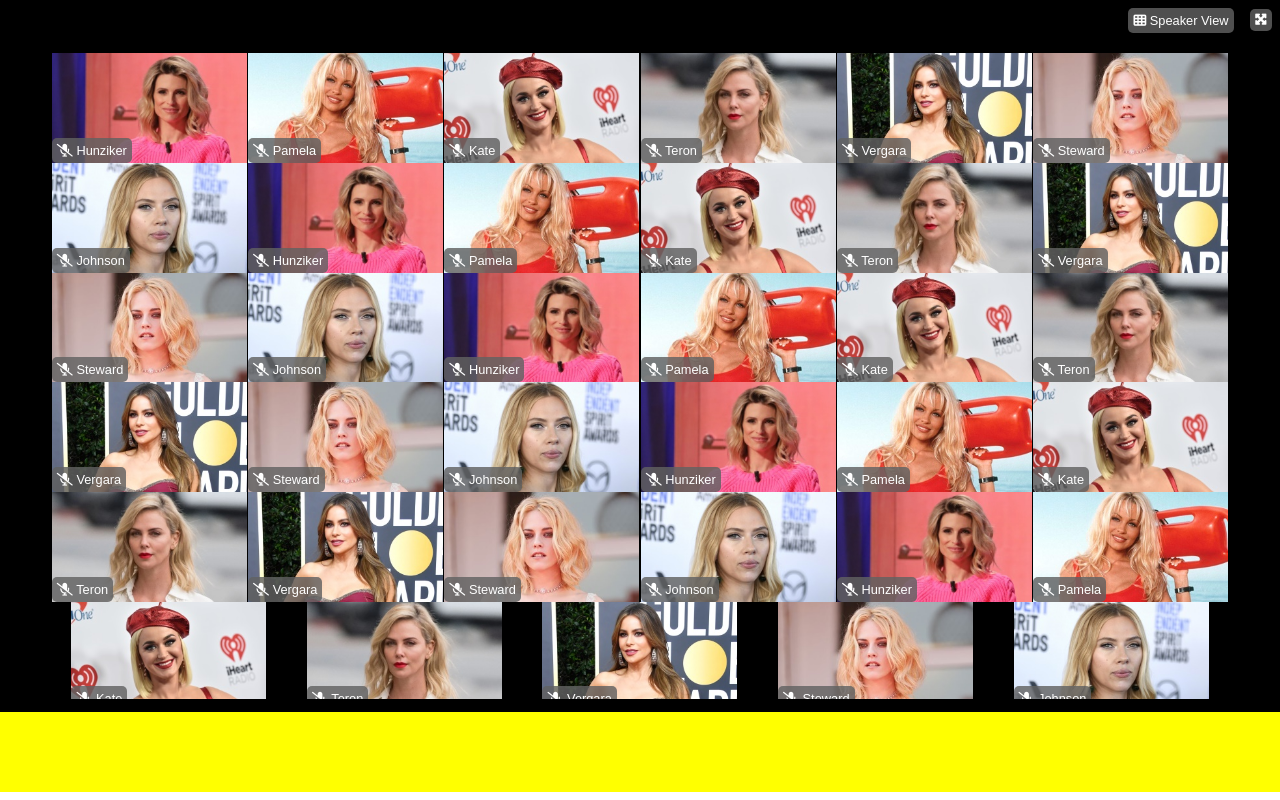
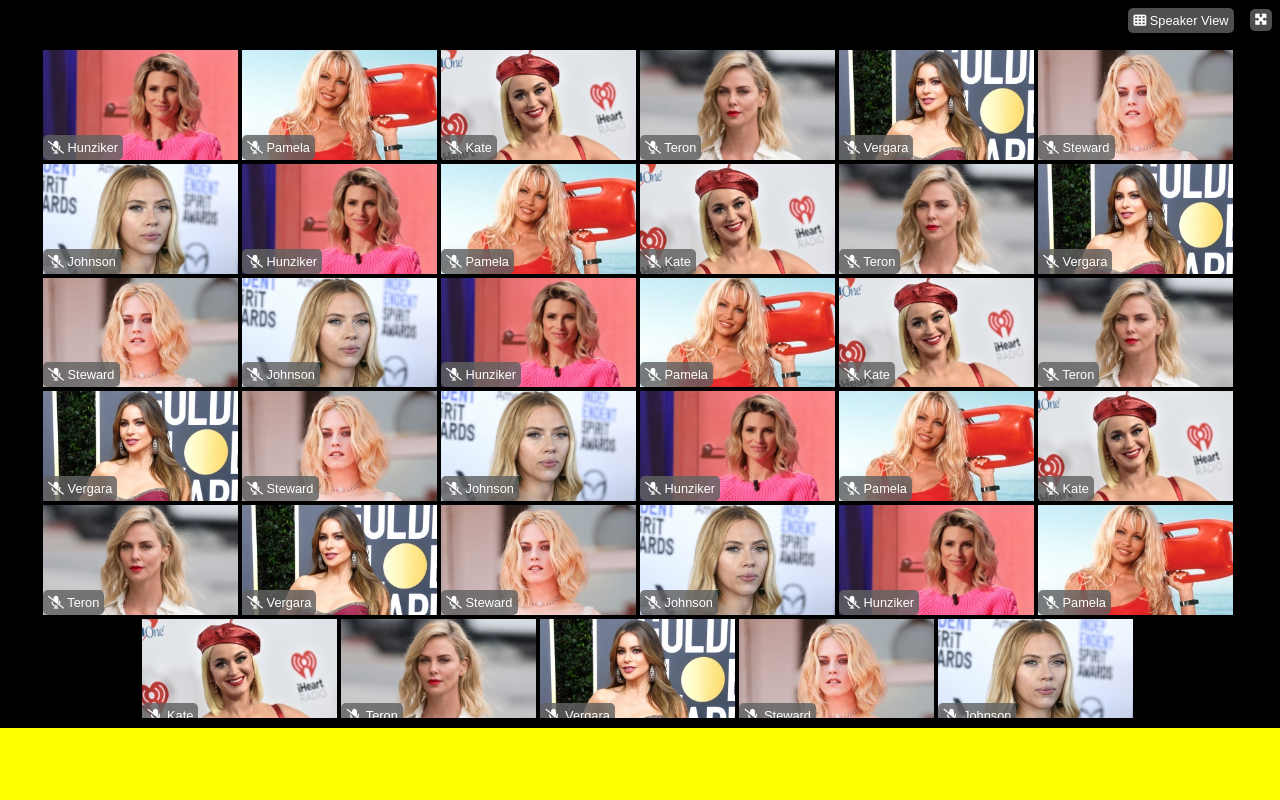
Before and after one commit to ar2099/html-css-zoom, a plain HTML site: page index.html in a window 1280 px wide. Drawn offline with Linux system fonts and the light colour scheme.

Commit message:
02.1 correzioni ticket

```diff
--- a/style.css
+++ b/style.css
@@ -47,7 +47,7 @@ header {
 /* ANCHOR MAIN  */
 
 main {
-    height: 84vh;
+    height: 86vh;
     background-color: black;
     display: flex;
     width: 100%;
@@ -57,12 +57,12 @@ main {
 
 .m-container {
     /* background-color: blue; */
-    height: 96%;
-    width: 92%;
+    height: 97%;
+    width: 96%;
     display: flex;
-    justify-content: space-around;
+    justify-content: center;
     flex-wrap: wrap;
-    align-content: space-between;
+
     overflow: auto;
 }
 
@@ -74,6 +74,8 @@ main {
     background-position: center;
     display: flex;
     align-items: flex-end;
+    margin-right: 4px;
+    margin-bottom: 4px;
 }
 
 .m-sub-container {
@@ -117,7 +119,7 @@ main {
 /* ANCHOR FOOTER  */
 
 footer {
-    height: 10vh;
+    height: 9vh;
     background-color: yellow;
     width: 100%;
     display: flex;
```
